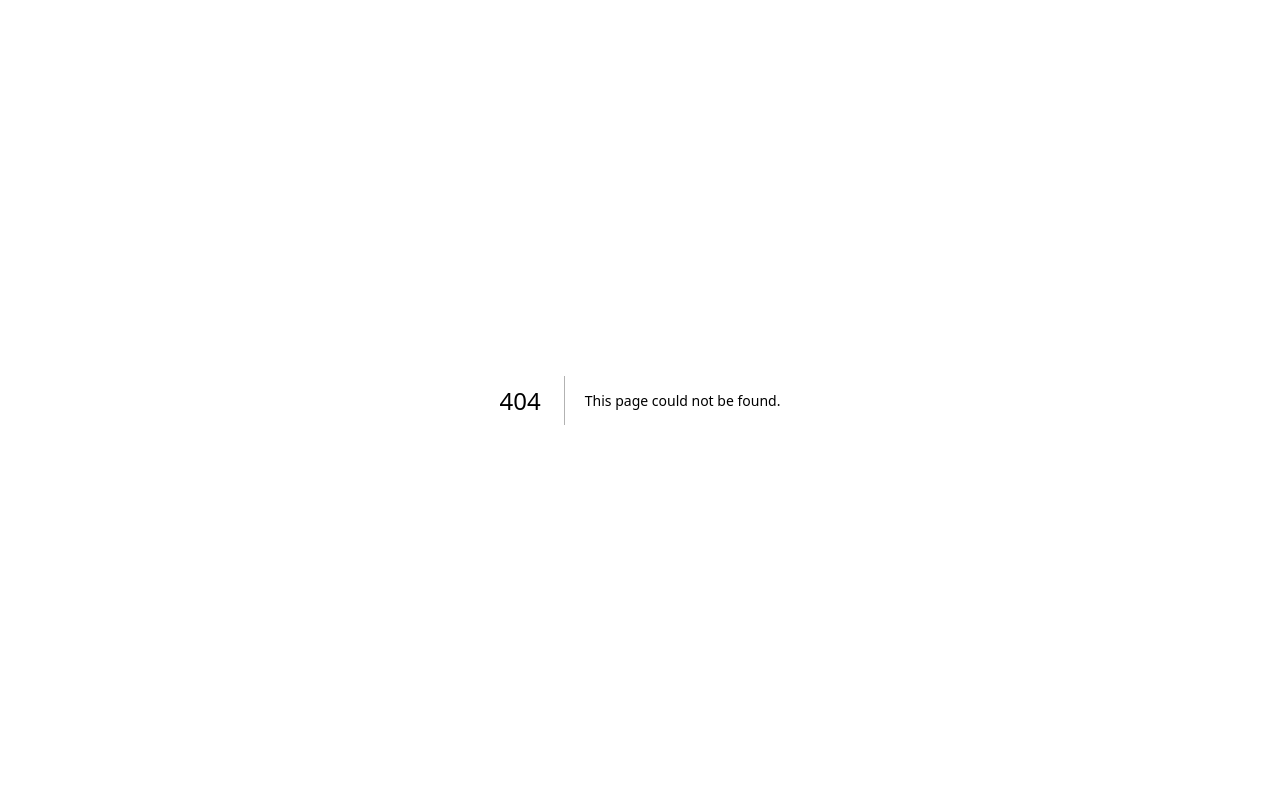
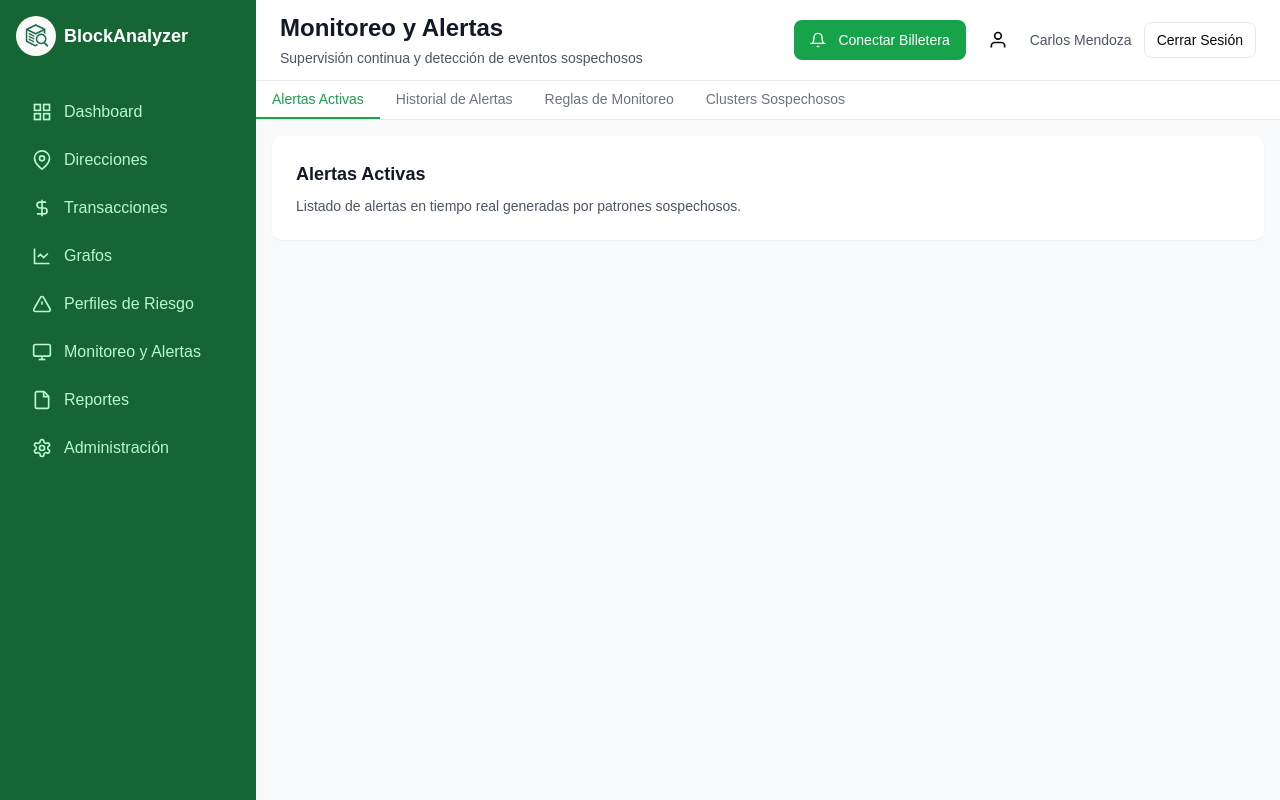
Before and after one commit to hibren/Programa-de-Trazabilidad-de-Criptomonedas-Orientado-a-Investigaciones-Forenses, a Next.js app in the folder frontend/: page /monitoreo in a window 1280 px wide. Before the commit this address had no page. Built offline with nearby package versions, Linux system fonts and the light colour scheme.

Commit message:
monitoreo front iniciado

```diff
--- /dev/null
+++ b/frontend/app/monitoreo/layout.jsx
@@ -0,0 +1,43 @@
+"use client"
+
+import React, { useState } from "react"
+import Sidebar from "@/components/organisms/SideBar"
+import TopBar from "@/components/organisms/TopBar"
+import { TabNavigation, TabsList, TabsTrigger } from "@/components/molecules/TabNavigation"
+
+export default function MonitoreoLayout({ children }) {
+  const [activeTab, setActiveTab] = useState("alertas")
+
+  const tabs = [
+    { id: "alertas", label: "Alertas Activas" },
+    { id: "historial", label: "Historial de Alertas" },
+    { id: "reglas", label: "Reglas de Monitoreo" },
+    { id: "clusters", label: "Clusters Sospechosos" },
+  ]
+
+  return (
+    <div className="min-h-screen bg-gray-50">
+      <Sidebar activeItem="monitoreo" />
+
+      <div className="md:ml-64 flex flex-col min-h-screen">
+        <TopBar
+          title="Monitoreo y Alertas"
+          subtitle="Supervisión continua y detección de eventos sospechosos"
+        />
+
+        {/* Tabs */}
+        <TabNavigation value={activeTab} onValueChange={setActiveTab}>
+          <TabsList>
+            {tabs.map((tab) => (
+              <TabsTrigger key={tab.id} value={tab.id}>
+                {tab.label}
+              </TabsTrigger>
+            ))}
+          </TabsList>
+
+          <div className="flex-1 overflow-y-auto p-4">{children}</div>
+        </TabNavigation>
+      </div>
+    </div>
+  )
+}
--- /dev/null
+++ b/frontend/app/monitoreo/page.jsx
@@ -0,0 +1,5 @@
+import MonitoreoContent from "@/components/organisms/MonitoreoContent"
+
+export default function MonitoreoPage() {
+  return <MonitoreoContent activeTab="alertas" />
+}
--- /dev/null
+++ b/frontend/src/components/organisms/MonitoreoContent.jsx
@@ -0,0 +1,50 @@
+"use client"
+
+const MonitoreoContent = ({ activeTab }) => {
+  switch (activeTab) {
+    case "alertas":
+      return (
+        <div className="bg-white p-6 rounded-lg shadow-sm">
+          <h2 className="text-lg font-semibold text-gray-900">Alertas Activas</h2>
+          <p className="text-sm text-gray-600 mt-2">
+            Listado de alertas en tiempo real generadas por patrones sospechosos.
+          </p>
+        </div>
+      )
+    case "historial":
+      return (
+        <div className="bg-white p-6 rounded-lg shadow-sm">
+          <h2 className="text-lg font-semibold text-gray-900">Historial de Alertas</h2>
+          <p className="text-sm text-gray-600 mt-2">
+            Registro histórico de alertas generadas por el sistema.
+          </p>
+        </div>
+      )
+    case "reglas":
+      return (
+        <div className="bg-white p-6 rounded-lg shadow-sm">
+          <h2 className="text-lg font-semibold text-gray-900">Reglas de Monitoreo</h2>
+          <p className="text-sm text-gray-600 mt-2">
+            Configuración de umbrales, triggers y condiciones de monitoreo.
+          </p>
+        </div>
+      )
+    case "clusters":
+      return (
+        <div className="bg-white p-6 rounded-lg shadow-sm">
+          <h2 className="text-lg font-semibold text-gray-900">Clusters Sospechosos</h2>
+          <p className="text-sm text-gray-600 mt-2">
+            Identificación de conexiones entre direcciones agrupadas en clusters.
+          </p>
+        </div>
+      )
+    default:
+      return (
+        <div className="bg-white p-6 rounded-lg shadow-sm">
+          Seleccione una pestaña para visualizar el contenido.
+        </div>
+      )
+  }
+}
+
+export default MonitoreoContent
```
